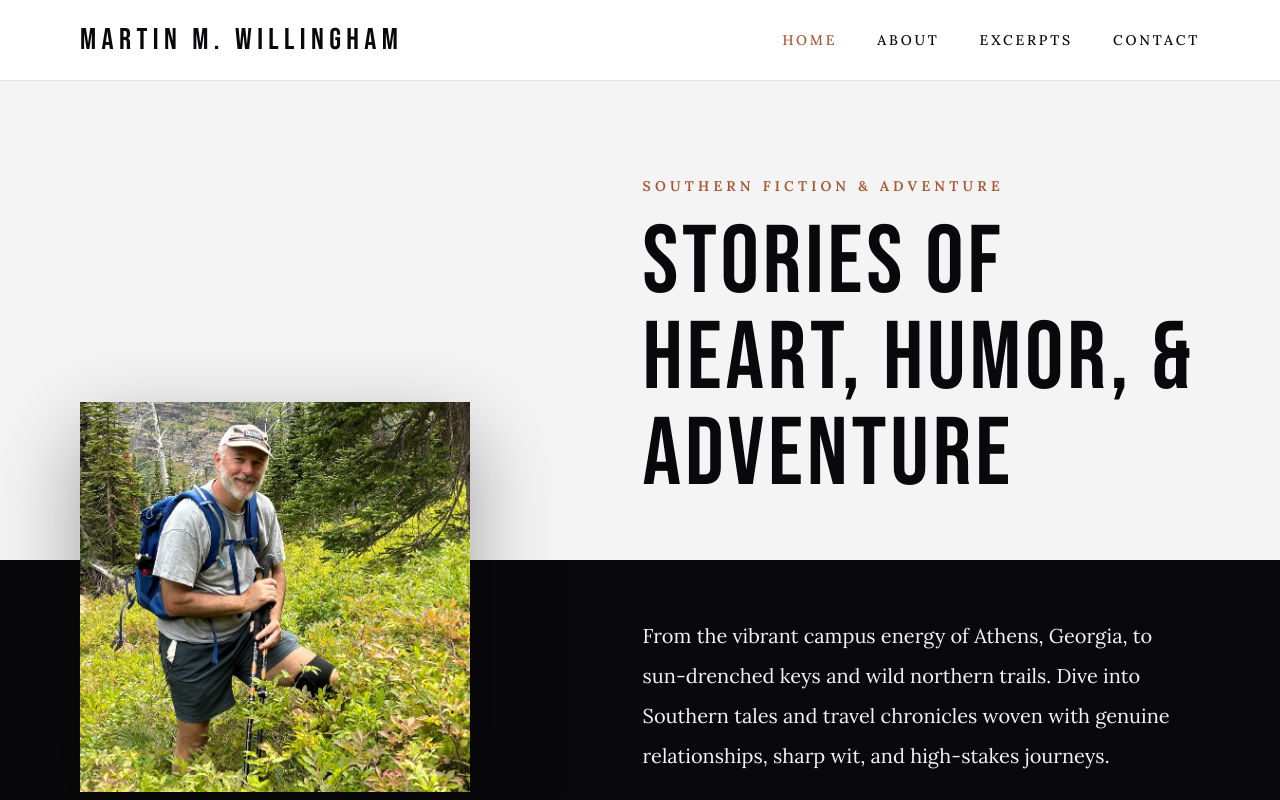
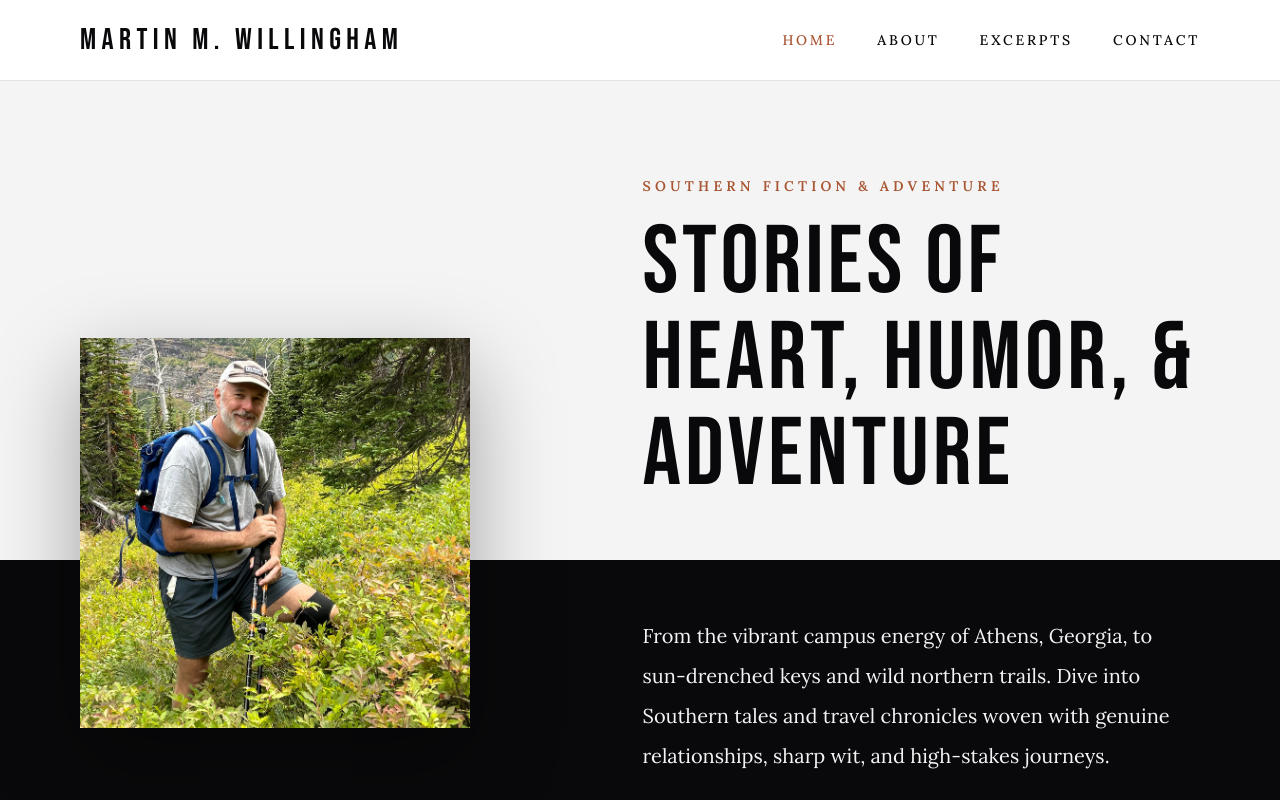
Before and after one commit to mmwillingham/martinwillingham.com, a Next.js app: page / in a window 1280 px wide. Shown: the top 800 px of the page. Built offline with nearby package versions, Linux system fonts and the light colour scheme.

Commit message:
fixed images size

```diff
--- a/src/components/sections/Hero.tsx
+++ b/src/components/sections/Hero.tsx
@@ -8,14 +8,15 @@ export function Hero(): React.JSX.Element {
       <div className="relative">
         <Container>
           <div className="grid grid-cols-1 items-end gap-12 pt-14 pb-10 sm:pt-20 lg:grid-cols-[minmax(0,4.8fr)_minmax(0,5.2fr)] lg:pt-24 lg:pb-14">
-            <div className="relative z-10 flex justify-center lg:justify-start lg:-mb-72">
+            <div className="relative z-10 flex justify-center lg:justify-start lg:-mb-56">
+              {/* Updated to preserve your photo's natural aspect ratio without clipping */}
               <Image
                 src="/images/solo.jpg"
                 alt="Martin M. Willingham"
-                width={459}
-                height={616}
+                width={390} // Sets the maximum bounding width for desktop
+                height={520} // Adjusted to fit a standard portrait aspect ratio
                 priority
-                className="h-auto w-[260px] shadow-[0_30px_80px_rgba(0,0,0,0.35)] sm:w-[340px] lg:w-[390px]"
+                className="h-auto w-[260px] object-contain shadow-[0_30px_80px_rgba(0,0,0,0.35)] sm:w-[340px] lg:w-[390px]"
               />
             </div>
 
```
